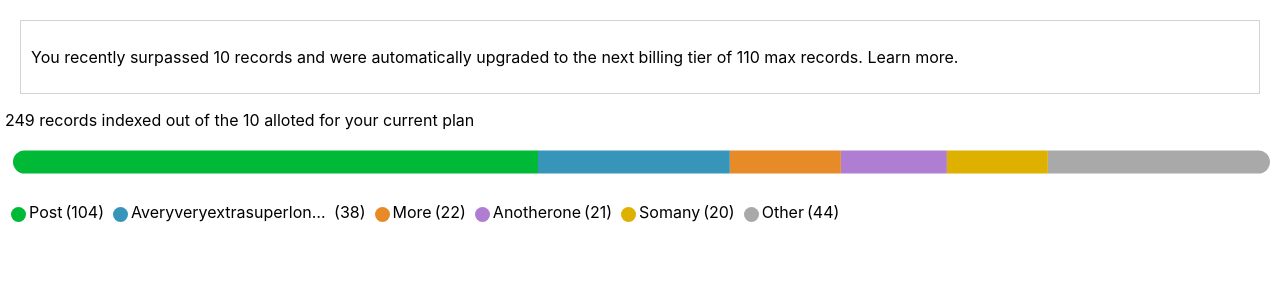
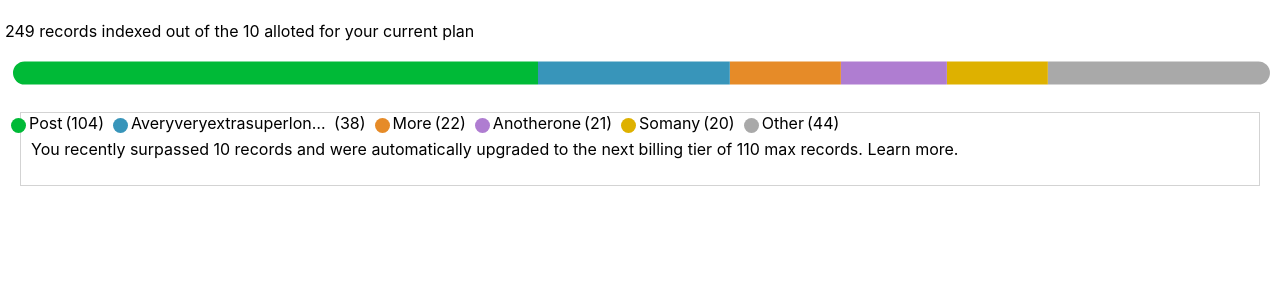
Before and after one commit to annacmc/records-meter, a React (Create React App) app: page / in a window 1280 px wide. Shown: the top 300 px of the page. Built offline with nearby package versions, Linux system fonts and the light colour scheme.

Commit message:
move noticebox underneath record meter

```diff
--- a/src/App.js
+++ b/src/App.js
@@ -17,12 +17,12 @@ class App extends React.Component {
   render() {
     return (
       <main>
-        <NoticeBox errors={this.state.feed.errors} className={this.state.feed.noticeBoxClassName}></NoticeBox>
         <RecordCount
           recordCount={this.state.feed.recordCount}
           planRecordLimit={this.state.feed.tier}
         />
         <BarChart data={this.state.feed.data} />
+        <NoticeBox errors={this.state.feed.errors} className={this.state.feed.noticeBoxClassName}></NoticeBox>
       </main>
     );
   }
```
